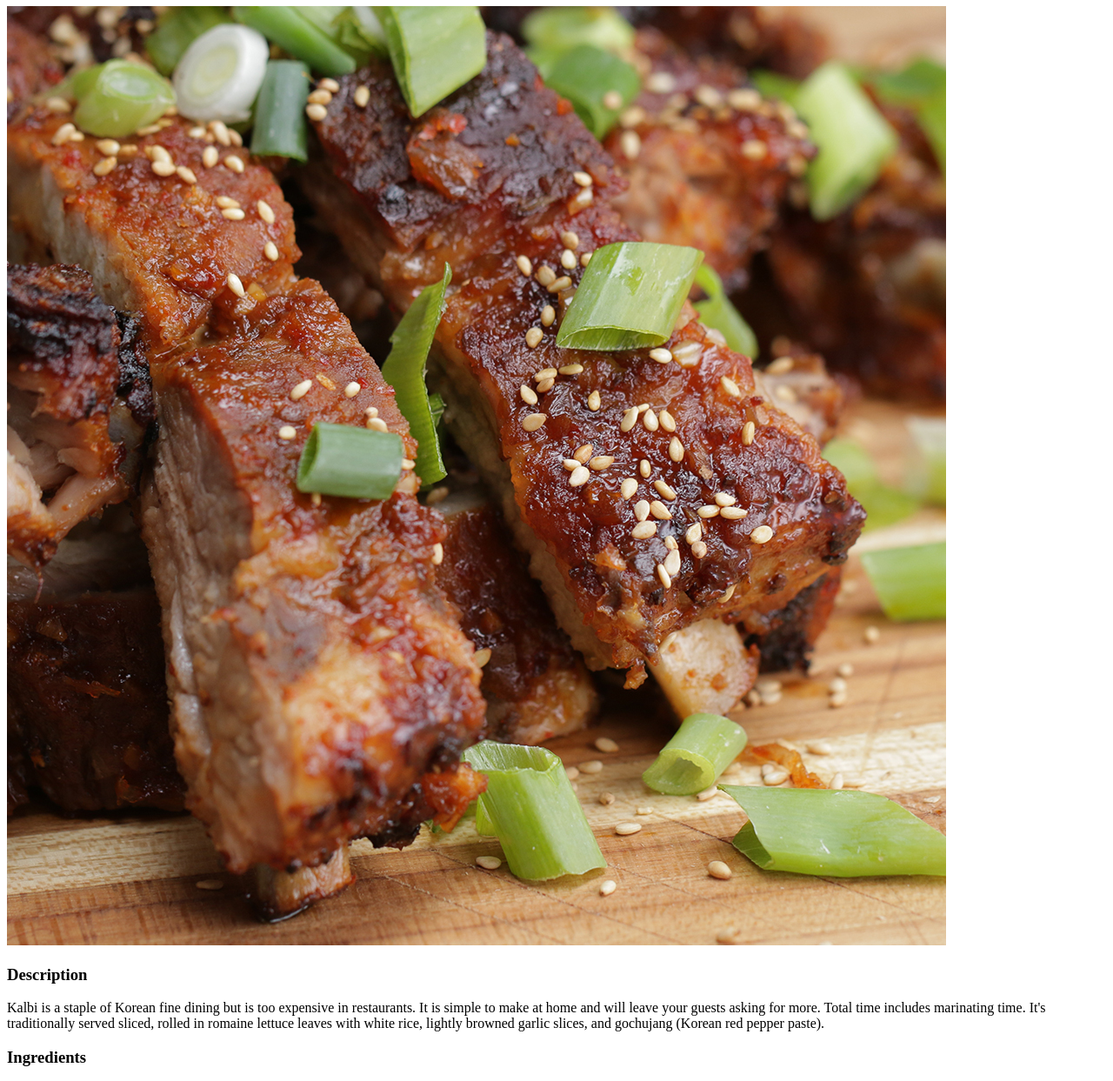
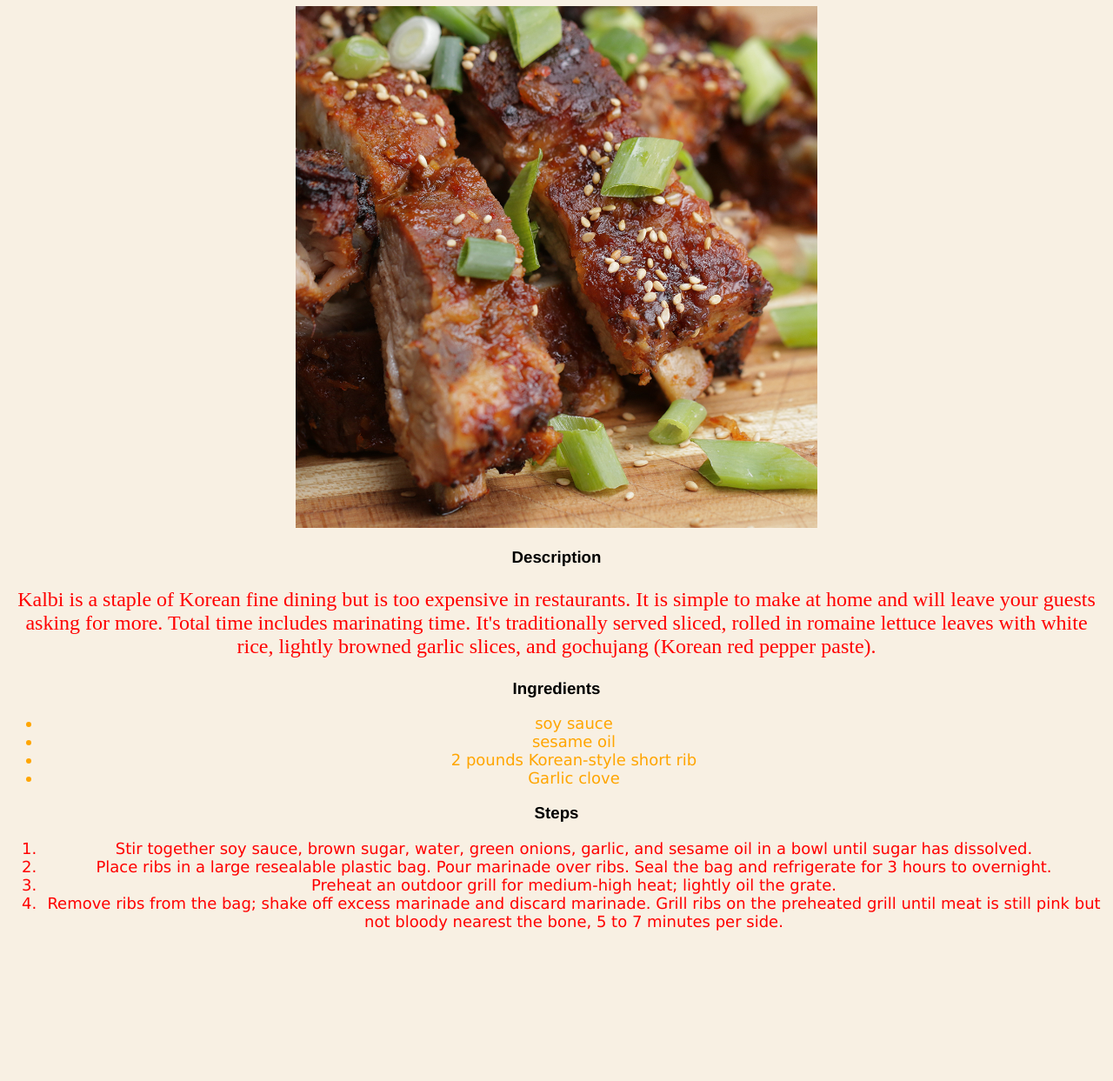
Before and after one commit to ElliotDev22/odin-recipes, a plain HTML site: page recipes/koreanribs.html in a window 1280 px wide. Shown: the part 73-1316 px from the top of the page at 87% size. After the commit the page ends 1161 px from the top, so only its background shows below. Drawn offline with Linux system fonts and the light colour scheme.

Commit message:
added style.css Added CSS to all recipe pages and index.html

```diff
--- a/recipes/koreanribs.html
+++ b/recipes/koreanribs.html
@@ -4,21 +4,24 @@
 <head>
     <meta charset="utf-8">
     <title> Korean Ribs </title>
+    <link rel="stylesheet" href="../style.css">
 </head>
 <body>
     <h1> Korean BBQ Short Ribs </h1>
-    <img src="../img/korean-bbq-ribs.jpg" alt="Lovely BBQ Ribs">
-    <h3> Description </h3>
+    <div class="image-align">
+        <img src="../img/korean-bbq-ribs.jpg" alt="Lovely BBQ Ribs">
+    </div>
+        <h3> Description </h3>
     <p>Kalbi is a staple of Korean fine dining but is too expensive in restaurants. It is simple to make at home and will leave your guests asking for more. Total time includes marinating time. It's traditionally served sliced, rolled in romaine lettuce leaves with white rice, lightly browned garlic slices, and gochujang (Korean red pepper paste). </p>
     <h3> Ingredients </h3>
-    <ul>
+    <ul class="ingredients">
         <li> soy sauce </li>
         <li> sesame oil </li>
         <li> 2 pounds Korean-style short rib </li>
         <li> Garlic clove </li>
      </ul>
      <h3> Steps </h3>
-     <ol>
+     <ol class="steps">
         <li>Stir together soy sauce, brown sugar, water, green onions, garlic, and sesame oil in a bowl until sugar has dissolved. </li>
         <li> Place ribs in a large resealable plastic bag. Pour marinade over ribs. Seal the bag and refrigerate for 3 hours to overnight. </li>
         <li>Preheat an outdoor grill for medium-high heat; lightly oil the grate. </li>
--- /dev/null
+++ b/style.css
@@ -0,0 +1,55 @@
+Body {
+    background: #F8F0E3;
+}
+
+.homepage-recipes {
+    color: blueviolet;
+    font-size: 60px;
+    text-align: center;
+    font-weight: 600;
+}
+.ingredients {
+    color: orange;
+    font-family: 'Lucida Sans', 'Lucida Sans Regular', 'Lucida Grande', 'Lucida Sans Unicode', Geneva, Verdana, sans-serif;
+    font-size: 18px;
+    font-weight: 400;
+    text-align: center;
+}
+
+.steps {
+    color: red;
+    font-family: 'Lucida Sans', 'Lucida Sans Regular', 'Lucida Grande', 'Lucida Sans Unicode', Geneva, Verdana, sans-serif;
+    font-size: 18px;
+    font-weight: 400;
+    text-align: center;
+}
+
+h1 {
+    color: rgb(0, 0, 0);
+    font-family: 'Franklin Gothic Medium', 'Arial Narrow', Arial, sans-serif;
+    text-align: center;
+}
+
+h3 {
+    color: rgb(0, 0, 0);
+    font-family: 'Franklin Gothic Medium', 'Arial Narrow', Arial, sans-serif;
+    text-align: center;
+}
+
+.image-align {
+    text-align: center;
+}
+
+img {
+    height: auto;
+    width: 600px;
+
+
+}
+
+p {
+    color: red;
+    font-size: 24px;
+    text-align: center;
+
+}
```
Also changed, not shown: index.html (+7 -3 lines), recipes/grilledchicken.html (+6 -3 lines), recipes/lasagne.html (+5 -2 lines).
